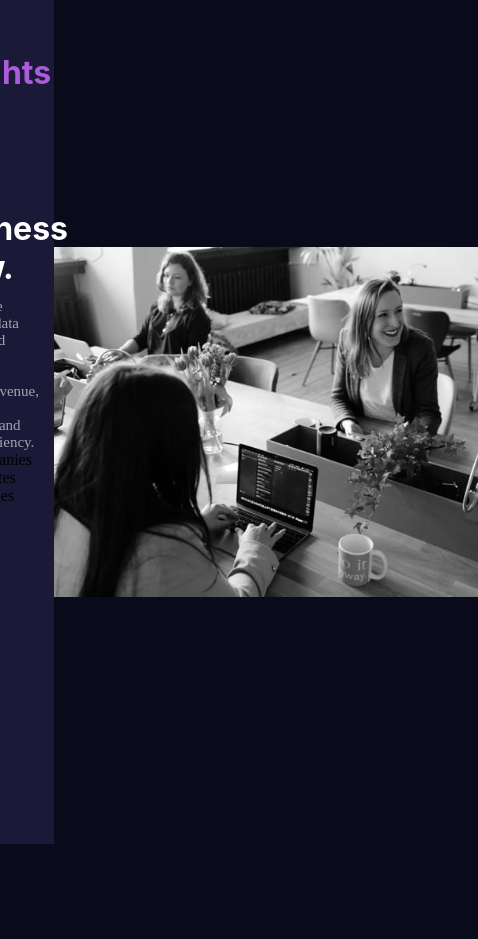
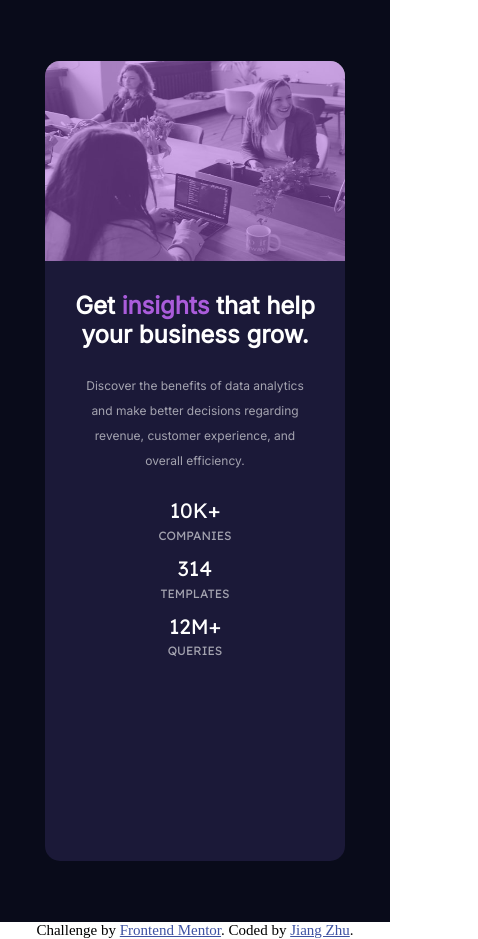
Before and after one commit to jiang3128/stats_preview_card_component, a plain HTML site: page index.html in a window 390 px wide. Shown: the whole page, 478 px wide, since content can reach past the window. Before the commit the page ends 844 px from the top, so only its background shows below. Drawn offline with Linux system fonts and the light colour scheme; a web font is replaced by a local one.

Commit message:
Done with desktop and mobile site

```diff
--- a/index.html
+++ b/index.html
@@ -9,22 +9,24 @@
   <title>Frontend Mentor | Stats preview card component</title>
 </head>
 <body>
+  <div class="card">
     <div class="box">
       <div class="text-area">
       <div class="header-text">Get <a>insights</a> that help your business grow.</div>
       <div class="sub-header-text">Discover the benefits of data analytics and make better decisions regarding revenue, customer
       experience, and overall efficiency.</div>
-    10k+ companies
-    314 templates
-    12m+ queries
+      <div class="inner-box">
+      <div class="number-text">10k+ <br><div class ="number-text-indicator">companies</div></div>
+      <div class="number-text">314 <br><div class ="number-text-indicator">templates</div></div>
+      <div class="number-text">12m+ <br><div class ="number-text-indicator">queries</div></div>
       </div>
       </div>
-  <img class="photo" src="images/image-header-desktop.jpg" alt="image-header-desktop"width="450px" height="350px"/>
-</body>
-<!-- <footer>
+      </div>
+    <div class = "overlay"><img class="photo" src="images/image-header-desktop.jpg" alt="image-header-desktop"/></div>
+  </div>
   <div class="attribution">
     Challenge by <a href="https://www.frontendmentor.io?ref=challenge" target="_blank">Frontend Mentor</a>.
-    Coded by <a href="#">Your Name Here</a>.
+    Coded by <a href="https://github.com/jiang3128/stats_preview_card_component">Jiang Zhu</a>.
   </div>
-</footer> -->
+</body>
 </html>
--- a/style.css
+++ b/style.css
@@ -1,18 +1,26 @@
-@import url(https://fonts.google.com/specimen/Inter);
+@import url('https://fonts.googleapis.com/css2?family=Inter&display=swap');
+@import url('https://fonts.googleapis.com/css2?family=Inter&family=Lexend+Deca&display=swap');
+
 *{
     margin:0%;
     padding:0%;
+    z-index: 0;
 }
-body{
+.card{
     background: hsl(233,47%, 7%);
     display: flex;
     justify-content: center;
-    align-items:center;
+    align-items: center;
+    width:100%;
+    height: 100vh;
+
 }
 .box{
-    width: 100%;
-    height: 100vh;
+    width: 450px;
+    height: 350px;
     background:hsl(244, 38%, 16%);
+    border-top-left-radius: 15px;
+    border-bottom-left-radius: 15px;
 }
 .text-area{
     padding:10%;
@@ -28,14 +36,133 @@ body{
     color:hsl(277, 64%, 61%);
 }
 .sub-header-text{
+    font-family: 'Inter', sans-serif;
     padding-top:10%;
     font-size: 15px;
     color:hsla(0, 0%, 100%, 0.6);
+    line-height: 25px;
+}
+.inner-box{
+    margin: 0%;
+    padding: 0%;
+    padding-top: 10%;
+    display: flex;
+    justify-content: space-between;
+}
+.number-text{
+    color:hsl(0, 0%, 100%);
+    font-family: 'Lexend Deca', sans-serif;
+    text-transform: uppercase;
+}
+.number-text > .number-text-indicator{
+    padding-top:5%;
+    font-size: 15px;
+    color:hsla(0, 0%, 100%, 0.6);
+}
+.photo{
+    width:450px;
+    height:350px;
+    border-top-right-radius: 15px;
+    border-bottom-right-radius: 15px;
+}
+.overlay{
+    width:450px;
+    height:350px;
+    position: relative;
+}
+.overlay::after{
+    content:"";
+    position: absolute;
+    top:0;
+    left:0;
+    right: 0;
+    bottom: 0;
+    width:450px;
+    height:350px;
+    background:hsla(277, 64%, 61%, 0.5);
+    z-index: 2;
+    border-top-right-radius: 15px;
+    border-bottom-right-radius: 15px;
 }
 .attribution {
-    font-size: 11px;
+    position: relative;
+    bottom: 1%;
+    /* display: flex;
+    justify-content: center; */
+    font-size: 15px;
     text-align: center;
+    color:black;
 }
 .attribution a {
     color: hsl(228, 45%, 44%);
 }
+
+@media only screen and (max-width:1200px) {
+    .card{
+        padding-top: 10%;
+        padding-bottom: 10%;
+        flex-direction: column-reverse;
+    }
+    .box{
+        width: 300px;
+        height: 600px;
+        background:hsl(244, 38%, 16%);
+        border-top-left-radius: 0px;
+        border-bottom-left-radius: 15px;
+        border-bottom-right-radius: 15px;
+    }
+    .header-text{
+        font-size: 1.5rem;
+        text-align: center;
+    }
+    .sub-header-text{
+        font-size: 12px;
+        text-align: center;
+    }
+    .number-text{
+        font-size: 1.3rem;
+        text-align: center;
+    }
+    .number-text > .number-text-indicator{
+        text-align: center;
+        font-size: 12px;
+        padding-top: 2%;
+        padding-bottom: 5%;
+    }
+    .inner-box{
+        margin: 0%;
+        padding: 0%;
+        padding-top: 10%;
+        display: flex;
+        flex-direction: column;
+        justify-content: space-between;
+    }
+    .photo{
+        width:300px;
+        height:200px;
+        border-top-right-radius: 15px;
+        border-top-left-radius: 15px;
+        border-bottom-right-radius: 0px;
+    }
+    .overlay{
+        width:300px;
+        height:200px;
+        position: relative;
+    }
+    .overlay::after{
+        content:"";
+        position: absolute;
+        top:0;
+        left:0;
+        right: 0;
+        bottom: 0;
+        width:300px;
+        height:200px;
+        background:hsla(277, 64%, 61%, 0.5);
+        z-index: 2;
+        border-top-right-radius: 15px;
+        border-top-left-radius: 15px;
+        border-bottom-right-radius: 0px;
+    }
+
+}
```
Lines whose indentation alone changed are shown as unchanged.
